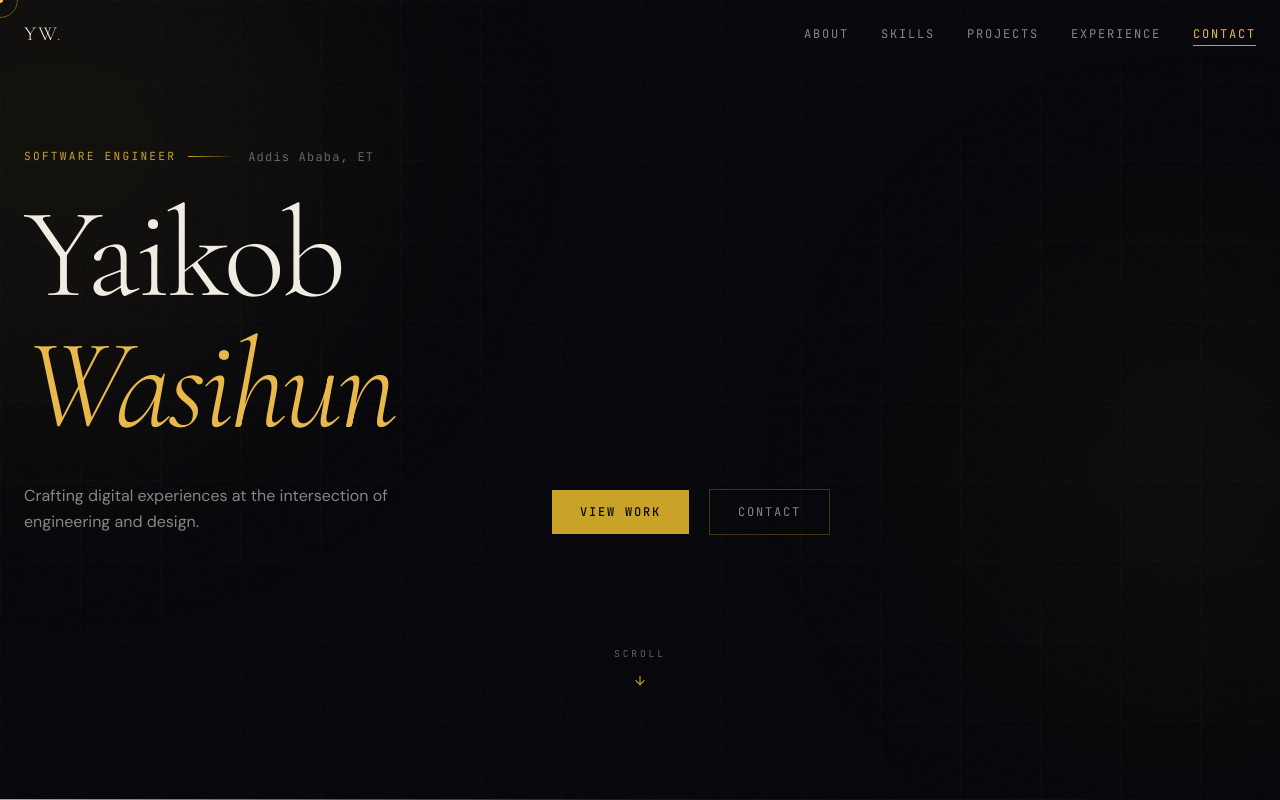
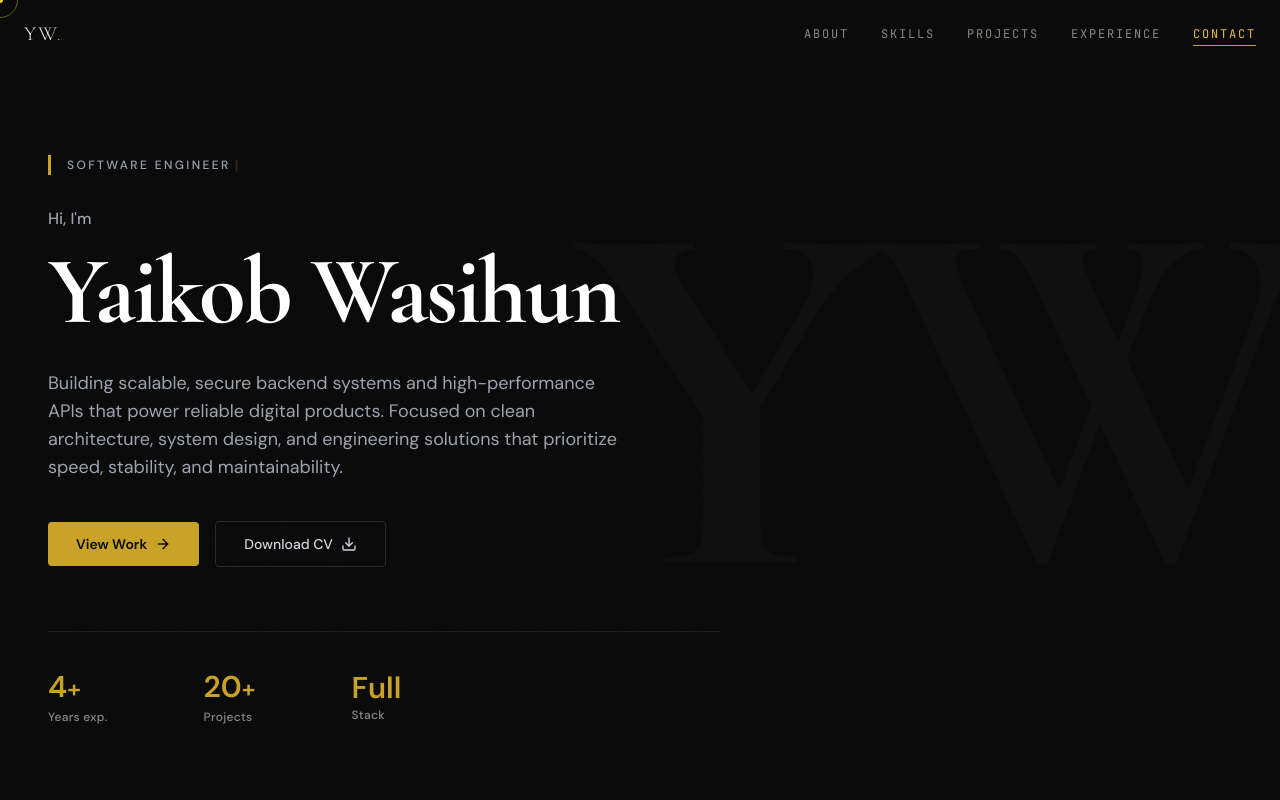
Before and after one commit to Yaikob92/Portfolio, a Next.js app: page / in a window 1280 px wide. Shown: the top 800 px of the page. Built offline with nearby package versions, Linux system fonts and the light colour scheme.

Commit message:
feat: update brand palette to gold and refine UI component styling and hero animations

```diff
--- a/src/components/sections/Hero.tsx
+++ b/src/components/sections/Hero.tsx
@@ -1,166 +1,145 @@
 "use client";
 
-import { useRef } from "react";
-import { motion, useScroll, useTransform } from "framer-motion";
-import { GithubIcon, LinkedInIcon, ArrowDownIcon } from "@/components/ui/Icons";
-import { PERSONAL, SOCIAL_LINKS } from "@/lib/data";
+import { motion } from "framer-motion";
+import { DownloadIcon } from "@/components/ui/Icons";
+import { PERSONAL } from "@/lib/data";
+import Link from "next/link";
 
 export default function Hero() {
-  const ref = useRef<HTMLElement>(null);
-  const { scrollYProgress } = useScroll({
-    target: ref,
-    offset: ["start start", "end start"],
-  });
-
-  const yText = useTransform(scrollYProgress, [0, 1], [0, 160]);
-  const yOrb1 = useTransform(scrollYProgress, [0, 1], [0, -80]);
-  const yOrb2 = useTransform(scrollYProgress, [0, 1], [0, -120]);
-  const opacity = useTransform(scrollYProgress, [0, 0.6], [1, 0]);
-
-  const iconMap: Record<string, React.ReactNode> = {
-    github: <GithubIcon size={18} />,
-    linkedin: <LinkedInIcon size={18} />,
-  };
-
   return (
     <section
-      ref={ref}
       id="hero"
-      className="relative min-h-screen flex flex-col justify-center overflow-hidden"
+      className="relative min-h-screen flex items-center bg-[#0a0a0a] overflow-hidden"
     >
-      {/* Ambient orbs */}
+      {/* Giant Background Text */}
+      <div className="absolute right-0 top-1/2 -translate-y-1/2 pointer-events-none select-none overflow-hidden flex justify-end w-full z-0">
+        <motion.span
+          initial={{ opacity: 0, x: 100 }}
+          animate={{ opacity: 0.02, x: 0 }}
+          transition={{ duration: 1.5, ease: "easeOut" }}
+          className="text-[clamp(15rem,40vw,45rem)] font-black leading-none text-white tracking-tighter mr-[-2vw]"
+          style={{ fontFamily: "var(--font-display)" }}
+        >
+          YW
+        </motion.span>
+      </div>
+
+      <div className="max-w-7xl mx-auto px-6 md:px-12 w-full relative z-10 pt-20">
+        <div className="max-w-3xl">
+          {/* Top Badge */}
           <motion.div
-        style={{ y: yOrb1 }}
-        className="orb w-[600px] h-[600px] bg-[rgba(201,162,39,0.06)] -top-40 -left-60"
-      />
-      <motion.div
-        style={{ y: yOrb2 }}
-        className="orb w-[500px] h-[500px] bg-[rgba(201,162,39,0.04)] bottom-20 -right-40"
-      />
-
-      {/* Grid background */}
-      <div
-        className="absolute inset-0 opacity-[0.03]"
-        style={{
-          backgroundImage:
-            "linear-gradient(rgba(240,236,226,0.5) 1px, transparent 1px), linear-gradient(90deg, rgba(240,236,226,0.5) 1px, transparent 1px)",
-          backgroundSize: "80px 80px",
-        }}
-      />
-
-      <motion.div
-        style={{ y: yText, opacity }}
-        className="max-w-7xl mx-auto px-6 w-full pt-28 pb-20"
+            initial={{ opacity: 0, y: 20 }}
+            animate={{ opacity: 1, y: 0 }}
+            transition={{ duration: 0.6 }}
+            className="flex items-center mb-8 pl-4 border-l-[3px] border-gold"
           >
-        {/* Pre-title */}
-        <motion.div
-          initial={{ opacity: 0, x: -20 }}
-          animate={{ opacity: 1, x: 0 }}
-          transition={{ duration: 0.7, delay: 0.3 }}
-          className="flex items-center gap-3 mb-8"
+            <span className="text-[10px] sm:text-xs tracking-[0.2em] uppercase text-gray-400 font-medium flex items-center">
+              Software Engineer
+              <motion.span
+                animate={{ opacity: [1, 0, 1] }}
+                transition={{ repeat: Infinity, duration: 1 }}
+                className="text-gold ml-1 font-bold text-sm"
               >
-          <span className="section-number">Software Engineer</span>
-          <div className="gold-line" />
-          <span
-            className="text-xs tracking-widest"
-            style={{ color: "var(--ivory-40)", fontFamily: "var(--font-mono)" }}
-          >
-            Addis Ababa, ET
+                |
+              </motion.span>
             </span>
           </motion.div>
 
-        {/* Main title */}
-        <div className="overflow-hidden mb-4">
-          <motion.h1
-            initial={{ y: 120, opacity: 0 }}
-            animate={{ y: 0, opacity: 1 }}
-            transition={{ duration: 1, delay: 0.4, ease: [0.22, 1, 0.36, 1] }}
-            className="text-[clamp(3.5rem,10vw,9rem)] font-light leading-[0.9] tracking-[-0.03em]"
-            style={{ fontFamily: "var(--font-display)", color: "var(--ivory)" }}
+          {/* Greeting */}
+          <motion.p
+            initial={{ opacity: 0, y: 20 }}
+            animate={{ opacity: 1, y: 0 }}
+            transition={{ duration: 0.6, delay: 0.1 }}
+            className="text-gray-400 mb-2 font-medium text-sm md:text-base"
           >
-            Yaikob
-          </motion.h1>
-        </div>
-        <div className="overflow-hidden mb-10">
-          <motion.h1
-            initial={{ y: 120, opacity: 0 }}
-            animate={{ y: 0, opacity: 1 }}
-            transition={{ duration: 1, delay: 0.55, ease: [0.22, 1, 0.36, 1] }}
-            className="text-[clamp(3.5rem,10vw,9rem)] font-light leading-[0.9] tracking-[-0.03em] italic"
-            style={{ fontFamily: "var(--font-display)", color: "var(--gold-warm)" }}
-          >
-            Wasihun
-          </motion.h1>
-        </div>
-
-        {/* Tagline + actions */}
-        <div className="flex flex-col md:flex-row md:items-end gap-10 md:gap-20">
-          <motion.p
-            initial={{ opacity: 0, y: 30 }}
-            animate={{ opacity: 1, y: 0 }}
-            transition={{ duration: 0.8, delay: 0.85 }}
-            className="max-w-md text-base leading-relaxed"
-            style={{ color: "var(--ivory-55)", fontFamily: "var(--font-body)" }}
-          >
-            {PERSONAL.tagline}
+            Hi, I'm
           </motion.p>
 
+          {/* Name */}
+          <motion.h1
+            initial={{ opacity: 0, y: 20 }}
+            animate={{ opacity: 1, y: 0 }}
+            transition={{ duration: 0.6, delay: 0.2 }}
+            className="text-[clamp(3.5rem,8vw,6rem)] font-bold text-white leading-[1.1] tracking-tight mb-6"
+            style={{ fontFamily: "var(--font-display)" }}
+          >
+            Yaikob Wasihun
+          </motion.h1>
+
+          {/* Description */}
+          <motion.p
+            initial={{ opacity: 0, y: 20 }}
+            animate={{ opacity: 1, y: 0 }}
+            transition={{ duration: 0.6, delay: 0.3 }}
+            className="text-gray-400 text-base md:text-lg max-w-xl leading-relaxed mb-10"
+          >
+            Building scalable, secure backend systems and high-performance APIs that power reliable digital products. Focused on clean architecture, system design, and engineering solutions that prioritize speed, stability, and maintainability.
+          </motion.p>
+
+          {/* Buttons */}
           <motion.div
             initial={{ opacity: 0, y: 20 }}
             animate={{ opacity: 1, y: 0 }}
-            transition={{ duration: 0.7, delay: 1 }}
-            className="flex items-center gap-5"
+            transition={{ duration: 0.6, delay: 0.4 }}
+            className="flex flex-wrap items-center gap-4 mb-16"
           >
-            <a
+            <Link
               href="#projects"
-              className="inline-flex items-center gap-3 px-7 py-3.5 bg-gold text-bg text-xs tracking-[0.15em] uppercase font-medium transition-all duration-300 hover:bg-gold-warm hover:shadow-[0_0_30px_rgba(201,162,39,0.3)]"
-              style={{ fontFamily: "var(--font-mono)" }}
+              className="inline-flex items-center gap-2 bg-gold text-[#0a0a0a] px-7 py-3 rounded text-sm font-bold hover:bg-gold-warm transition-colors"
             >
               View Work
-            </a>
+              <svg width="16" height="16" viewBox="0 0 24 24" fill="none" stroke="currentColor" strokeWidth="2" strokeLinecap="round" strokeLinejoin="round">
+                <line x1="5" y1="12" x2="19" y2="12"></line>
+                <polyline points="12 5 19 12 12 19"></polyline>
+              </svg>
+            </Link>
             <a
-              href="#contact"
-              className="inline-flex items-center gap-3 px-7 py-3.5 border border-[rgba(201,162,39,0.3)] text-xs tracking-[0.15em] uppercase transition-all duration-300 hover:border-gold-warm hover:text-gold-warm"
-              style={{ fontFamily: "var(--font-mono)", color: "var(--ivory-55)" }}
+              href="/resume.pdf"
+              target="_blank"
+              rel="noopener noreferrer"
+              className="inline-flex items-center gap-2 bg-transparent border border-[#2a2a2a] text-gray-300 px-7 py-3 rounded text-sm font-medium hover:bg-[#1a1a1a] hover:text-white hover:border-[#3a3a3a] transition-all"
             >
-              Contact
+              Download CV
+              <DownloadIcon size={16} />
             </a>
           </motion.div>
-        </div>
 
-        {/* Scroll indicator */}
-        <motion.div
-          initial={{ opacity: 0 }}
-          animate={{ opacity: 1 }}
-          transition={{ duration: 0.8, delay: 1.3 }}
-          className="flex items-center justify-center mt-20 md:mt-28"
-        >
-          <a href="#about" className="flex flex-col items-center gap-2" aria-label="Scroll down">
-            <span
-              className="text-[0.6rem] tracking-[0.3em] uppercase"
-              style={{ color: "var(--ivory-40)", fontFamily: "var(--font-mono)" }}
-            >
-              Scroll
-            </span>
-            <motion.div
-              animate={{ y: [0, 6, 0] }}
-              transition={{ repeat: Infinity, duration: 2, ease: "easeInOut" }}
-              className="text-gold"
-            >
-              <ArrowDownIcon size={14} />
-            </motion.div>
-          </a>
-        </motion.div>
-      </motion.div>
-
-      {/* Bottom border */}
+          {/* Divider */}
           <motion.div
             initial={{ scaleX: 0 }}
             animate={{ scaleX: 1 }}
-        transition={{ duration: 1.5, delay: 1.2, ease: [0.22, 1, 0.36, 1] }}
-        className="absolute bottom-0 left-0 right-0 h-px origin-left"
-        style={{ background: "linear-gradient(90deg, var(--gold), rgba(201,162,39,0.1), transparent)" }}
+            transition={{ duration: 0.8, delay: 0.5 }}
+            className="h-px bg-[#1f1f1f] w-full max-w-2xl origin-left mb-10"
           />
+
+          {/* Stats */}
+          <motion.div
+            initial={{ opacity: 0, y: 20 }}
+            animate={{ opacity: 1, y: 0 }}
+            transition={{ duration: 0.6, delay: 0.6 }}
+            className="flex items-center gap-16 md:gap-24"
+          >
+            <div className="flex flex-col gap-1">
+              <div className="text-3xl font-bold text-gold leading-none">
+                4<span className="text-2xl">+</span>
+              </div>
+              <div className="text-[10px] sm:text-xs text-[#888888] font-medium tracking-wide">Years exp.</div>
+            </div>
+            <div className="flex flex-col gap-1">
+              <div className="text-3xl font-bold text-gold leading-none">
+                20<span className="text-2xl">+</span>
+              </div>
+              <div className="text-[10px] sm:text-xs text-[#888888] font-medium tracking-wide">Projects</div>
+            </div>
+            <div className="flex flex-col gap-1">
+              <div className="text-3xl font-bold text-gold leading-none">
+                Full
+              </div>
+              <div className="text-[10px] sm:text-xs text-[#888888] font-medium tracking-wide">Stack</div>
+            </div>
+          </motion.div>
+        </div>
+      </div>
     </section>
   );
 }
--- a/src/components/ui/Icons.tsx
+++ b/src/components/ui/Icons.tsx
@@ -90,3 +90,11 @@ export const LeetCodeIcon = ({ size = 18 }: { size?: number }) => (
     <path d="M16 18l6-6-6-6M8 6L2 12l6 6" />
   </svg>
 );
+
+export const DownloadIcon = ({ size = 18 }: { size?: number }) => (
+  <svg width={size} height={size} viewBox="0 0 24 24" fill="none" stroke="currentColor" strokeWidth="2" strokeLinecap="round" strokeLinejoin="round">
+    <path d="M21 15v4a2 2 0 0 1-2 2H5a2 2 0 0 1-2-2v-4" />
+    <polyline points="7 10 12 15 17 10" />
+    <line x1="12" y1="15" x2="12" y2="3" />
+  </svg>
+);
--- a/src/lib/data.ts
+++ b/src/lib/data.ts
@@ -16,8 +16,8 @@ export const SOCIAL_LINKS = [
 
 export const SKILLS = [
   {
-    category: "Frontend",
-    items: ["React", "Next.js", "TypeScript", "Tailwind CSS", "Framer Motion", "HTML5", "CSS3"],
+    category: "Mobile Development",
+    items: ["React Native", "Expo", "TypeScript", "React Navigation", "NativeWind / Tailwind CSS", "Framer Motion (or Reanimated)", "REST APIs / GraphQL", "AsyncStorage / Secure Storage"],
   },
   {
     category: "Backend",
```
Also changed, not shown: src/app/layout.tsx (+14 -0 lines), src/components/sections/About.tsx (+7 -12 lines), src/components/sections/Contact.tsx (+11 -11 lines), src/components/Footer.tsx (line endings or trailing spaces). Lines whose indentation alone changed are shown as unchanged.
